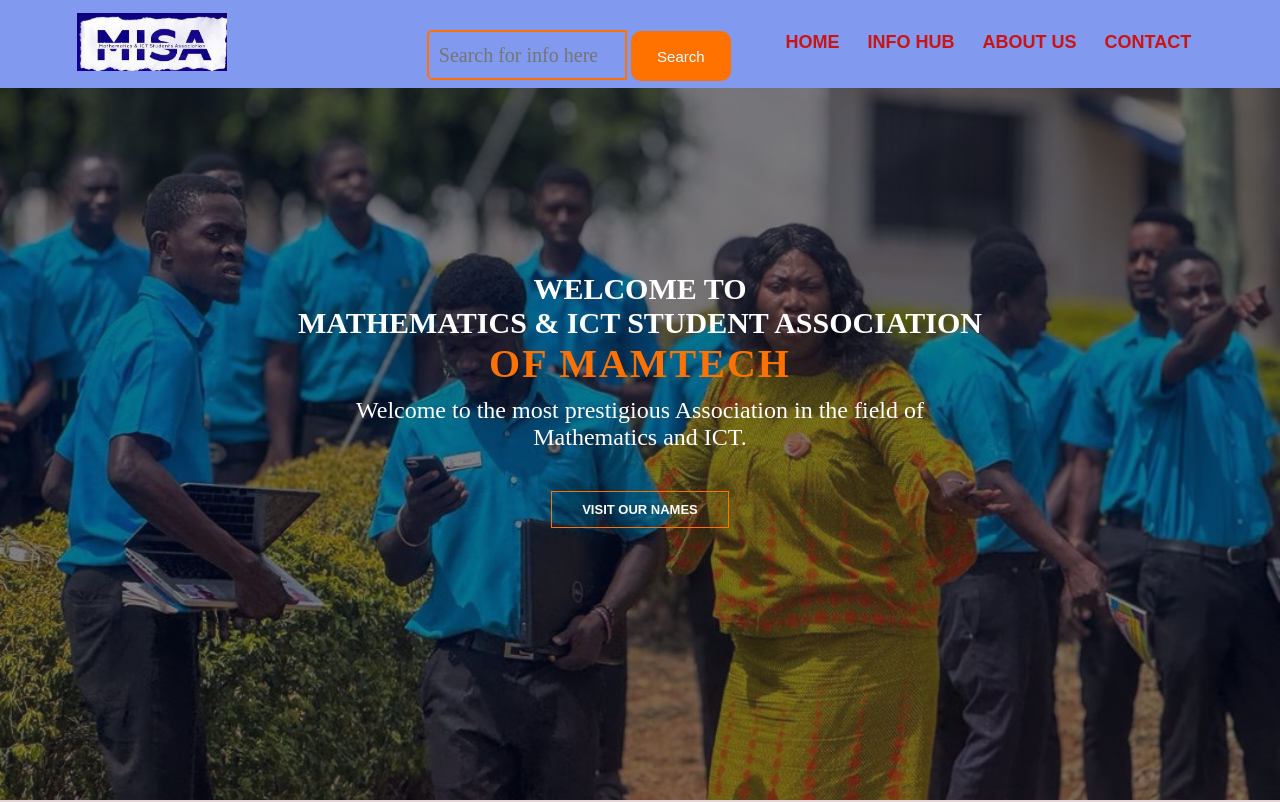
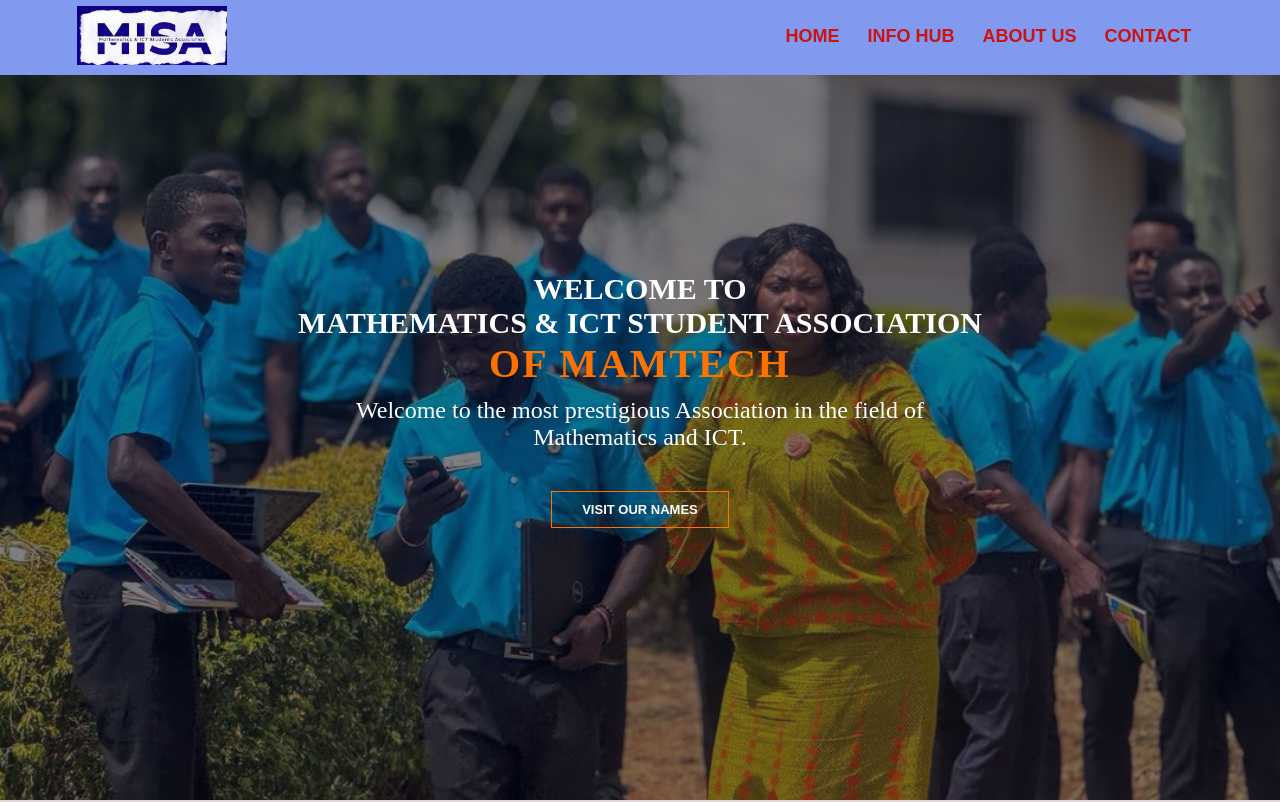
Before and after one commit to misamtce/misamtce.github.io, a plain HTML site: page index.html in a window 1280 px wide. Shown: the top 802 px of the page. Drawn offline with Linux system fonts and the light colour scheme.

Commit message:
Update index.html

```diff
--- a/index.html
+++ b/index.html
@@ -11,11 +11,6 @@ awesome/4.7.0/css/font-awesome.min.css">
     <section class="header">
         <nav>
               <a href="index.html"><img src="photo_2026-03-06_06-34-45.jpg" class="logo"></a>
-
-             <div class="search">
-                <input class="srch" type="search" name="" placeholder="Search for info here">
-                <a href="info.html"><button class="btn">Search</button></a>
-             </div>
 
                 <div class="nav-links" id="navLinks">
                     <i class="fa fa-times" onclick="hideMenu()"></i>
```
